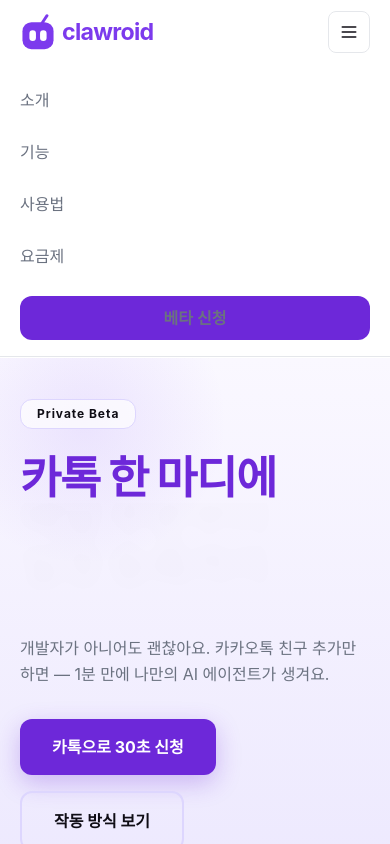
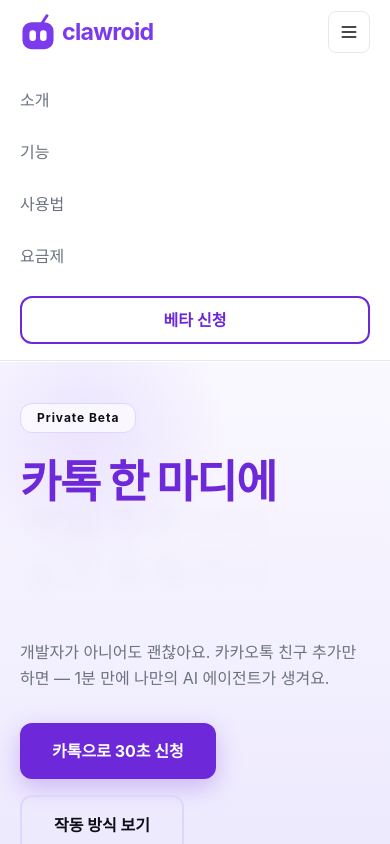
Before and after one commit to seojoonkim/cosmoid, a Next.js app: page / in a window 390 px wide. Both pictures are taken after a click on the button "메뉴 열기". Shown: the top 844 px of the page. Built offline with nearby package versions, Linux system fonts and the light colour scheme; a web font is replaced by a local one.

Commit message:
fix: mobile nav 베타신청 버튼 흰배경+보라텍스트

```diff
--- a/src/components/Nav.tsx
+++ b/src/components/Nav.tsx
@@ -82,8 +82,8 @@ export default function Nav() {
               <a href="#pricing" className="py-1.5 hover:text-[var(--text)] transition-colors" onClick={() => setIsOpen(false)}>요금제</a>
               <a
                 href="#cta"
-                className="mt-2 inline-flex w-full items-center justify-center rounded-xl px-5 py-2.5 text-base font-semibold text-white hover:opacity-90 transition-opacity"
-                style={{ background: "var(--purple)" }}
+                className="mt-2 inline-flex w-full items-center justify-center rounded-xl px-5 py-2.5 text-base font-semibold hover:opacity-90 transition-opacity"
+                style={{ background: "#ffffff", color: "var(--purple)", border: "2px solid var(--purple)" }}
                 onClick={() => setIsOpen(false)}
               >
                 베타 신청
```
